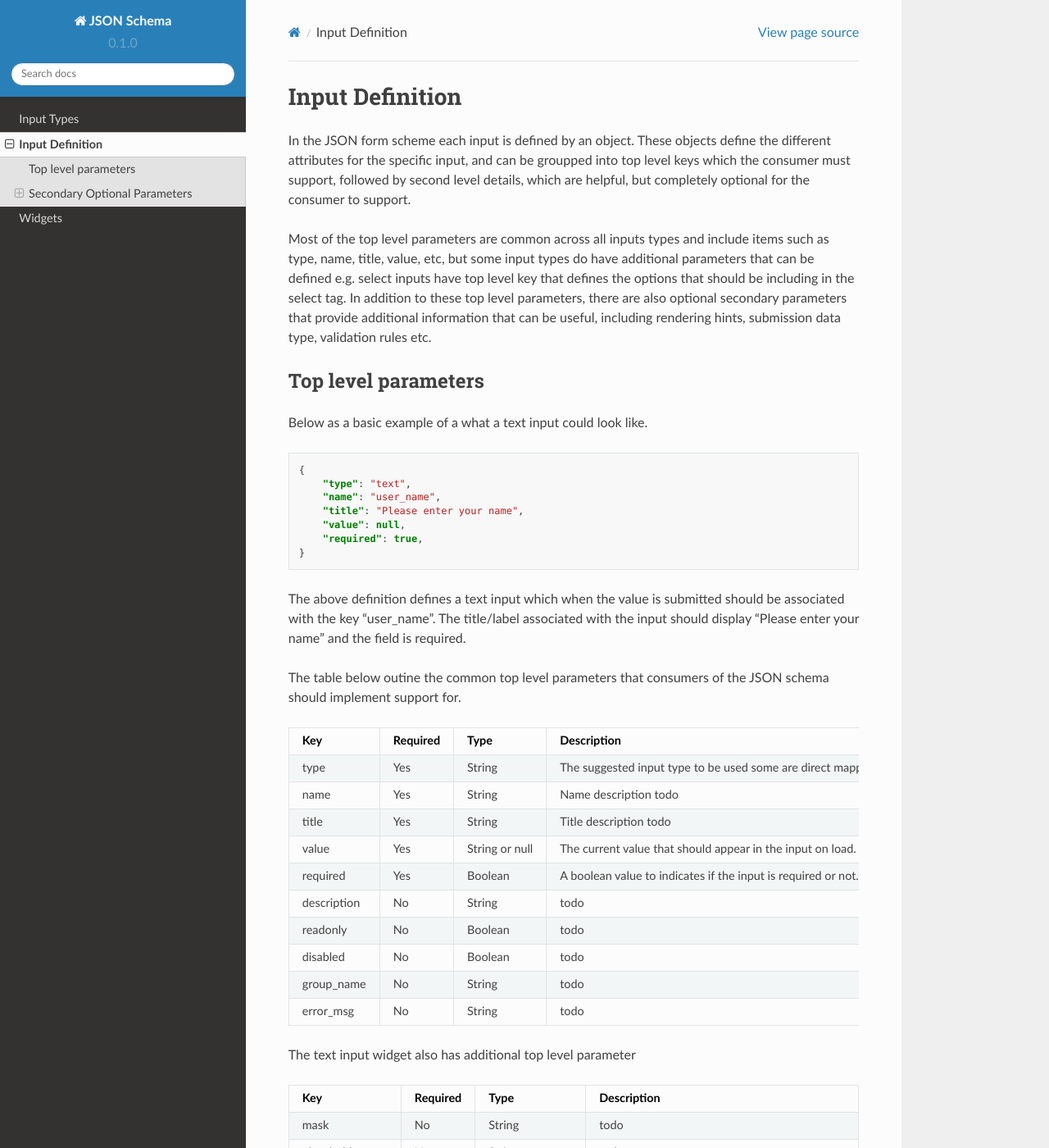
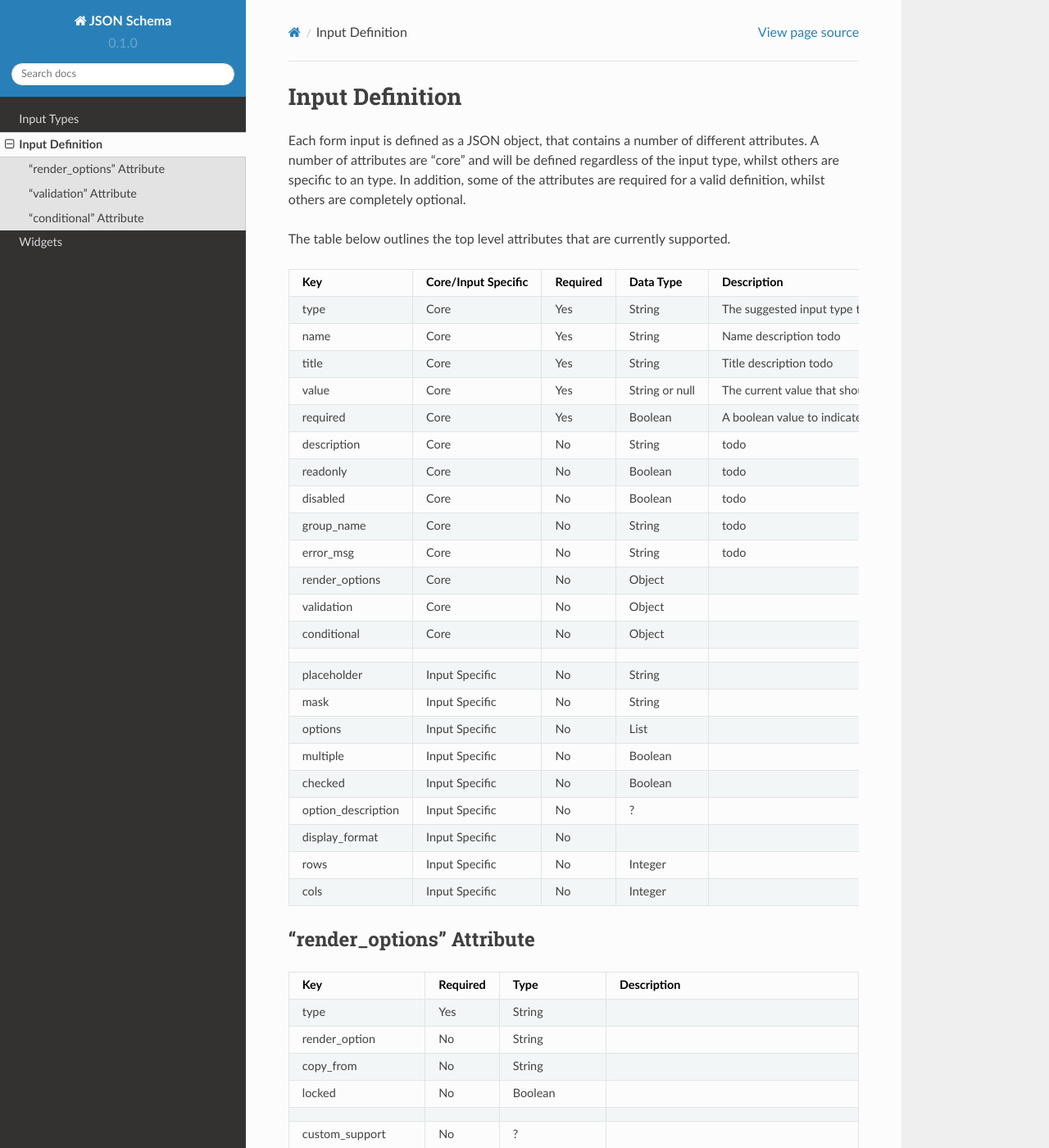
Before and after one commit to Mr-F/json-schemas, a Sphinx documentation site: the page built from docs/source/input_definition.rst, in a window 1280 px wide and 1400 px high. Shown: the whole window at 82% size. Built offline with Sphinx 7.4.7 and the Read the Docs theme 2.0.0, drawn with Linux system fonts in a browser that asks for light colours; pages that are not in the unit, such as notebooks, are missing from menus; some of the changed text lies outside the part shown.

Commit message:
Reworking the definition page.  Trying to find a good way to explain this.

```diff
--- a/docs/source/input_definition.rst
+++ b/docs/source/input_definition.rst
@@ -3,89 +3,62 @@
 Input Definition
 ================
 
-In the JSON form scheme each input is defined by an object.  These objects define the different attributes for the
-specific input, and can be groupped into top level keys which the consumer must support, followed by second level
-details, which are helpful, but completely optional for the consumer to support.
+Each form input is defined as a JSON object, that contains a number of different attributes.  A number of attributes
+are "core" and will be defined regardless of the input type, whilst others are specific to an type.  In addition, some
+of the attributes are required for a valid definition, whilst others are completely optional.
 
-Most of the top level parameters are common across all inputs types and include items such as type, name, title, value,
-etc, but some input types do have additional parameters that can be defined e.g. select inputs have top level key that
-defines the options that should be including in the select tag.  In addition to these top level parameters, there are
-also optional secondary parameters that provide additional information that can be useful, including rendering hints,
-submission data type, validation rules etc.
-
-Top level parameters
---------------------
-
-Below as a basic example of a what a text input could look like.
-
-.. code-block:: json
-
-    {
-        "type": "text",
-        "name": "user_name",
-        "title": "Please enter your name",
-        "value": null,
-        "required": true,
-    }
-
-The above definition defines a text input which when the value is submitted should be associated with the key
-"user_name".  The title/label associated with the input should display "Please enter your name" and the field is
-required.
-
-The table below outine the common top level parameters that consumers of the JSON schema should implement support for.
+The table below outlines the top level attributes that are currently supported.
 
 .. csv-table::
-    :header: Key, Required, Type, Description
-    :widths: 2, 1, 2, 5
+    :header: Key, Core/Input Specific, Required, Data Type, Description
+    :widths: 1, 1, 1, 2, 5
 
-    type, Yes, String, |type_description|
-    name, Yes, String, |name_description|
-    title, Yes, String, |title_description|
-    value, Yes, String or null, The current value that should appear in the input on load.
-    required, Yes, Boolean, |required_description|
-    description, No, String, |description_description|
-    readonly, No, Boolean, |readonly_description|
-    disabled, No, Boolean, |disabled_description|
-    group_name, No, String, |group_name_description|
-    error_msg, No, String, |error_msg_description|
+    type, Core, Yes, String, |type_description|
+    name, Core, Yes, String, |name_description|
+    title, Core, Yes, String, |title_description|
+    value, Core, Yes, String or null, The current value that should appear in the input on load.
+    required, Core, Yes, Boolean, |required_description|
+    description, Core, No, String, |description_description|
+    readonly, Core, No, Boolean, |readonly_description|
+    disabled, Core, No, Boolean, |disabled_description|
+    group_name, Core, No, String, |group_name_description|
+    error_msg, Core, No, String, |error_msg_description|
+    render_options, Core, No, Object,
+    validation, Core, No, Object,
+    conditional, Core, No, Object,
 
-The text input widget also has additional top level parameter
+    placeholder, Input Specific, No, String,
+    mask, Input Specific, No, String,
+    options, Input Specific, No, List,
+    multiple, Input Specific, No, Boolean,
+    checked, Input Specific, No, Boolean,
+    option_description, Input Specific, No, ?,
+    display_format, Input Specific, No,
+    rows, Input Specific, No, Integer,
+    cols, Input Specific, No, Integer,
 
-.. csv-table::
-    :header: Key, Required, Type, Description
-    :widths: 2, 1, 2, 5
-
-    mask, No, String, |mask_description|
-    placeholder, No, String, |placeholder_description|
-
-Secondary Optional Parameters
------------------------------
-
-Each of the secondary parameters are defined as an object.  The following are the currently supported secondary
-optional parameters, which are common across all input types.
-
-Key: rules
-**********
+"render_options" Attribute
+--------------------------
 
 .. csv-table::
     :header: Key, Required, Type, Description
     :widths: 2, 1, 2, 5
 
     type, Yes, String,
-    multiple, No, Boolean,
     render_option, No, String
-    custom_support, No, ?,
     copy_from, No, String,
     locked, No, Boolean,
+
+    custom_support, No, ?,
     derived_value, No, List,
     derived_options, No, Object,
-    display_format, No, ?,
     derived_lookup, No, String,
     derived_form_lookup, No, String,
 
-Key: validation
-***************
 
+
+"validation" Attribute
+----------------------
 The validation object contains information about generic validations that will be applied to the data being submitted.
 Obviously not all validations are possible to express in this manner, however, were possible information will be
 included to allow the consumer of the JSON schema to perform client side validation before submitting to the server.
@@ -103,8 +76,13 @@ Below is a simple example of a min, max validation rules
 For more information about validation rules and how they are expressed in the validaiton block please see TODO: LINK
 
 
-Key: conditional
-****************
+"conditional" Attribute
+-----------------------
+The conditional attribute, allows us to specify conditional logic on when and how specific fields should be displayed
+and if they are required to be answered.  For example, a previous input might ask the user to select a reason, with the
+final option being "other".  In these situation, the form designer might want to present a followup question to allow
+for a free text entry from the user.  However, for people that select one of the predefined values they would not need
+to answer this question.  This is what the conditional attributes defines.
 
 .. code-block::
 
@@ -125,3 +103,16 @@ Key: conditional
 
     conditions, Yes, Object, "An object that contains a list of keys which maps to other field names in the same form, and the values that is the input matches should be considered as meeting. If there are multiple field names in this object the results of each test should be ANDed together."
     conditional_required, No, Boolean, "If the condition are meet whether the input should be considered as being a required input before submitting."
+
+
+
+
+In this JSON scheme for form inputs, each input is defined as an object.  These objects define the different attributes for the
+specific input, and can be groupped into top level keys which the consumer must support, followed by second level
+details, which are helpful, but completely optional for the consumer to support.
+
+Most of the top level parameters are common across all inputs types and include items such as type, name, title, value,
+etc, but some input types do have additional parameters that can be defined e.g. select inputs have top level key that
+defines the options that should be including in the select tag.  In addition to these top level parameters, there are
+also optional secondary parameters that provide additional information that can be useful, including rendering hints,
+submission data type, validation rules etc.
--- a/docs/source/widgets/tel.rst
+++ b/docs/source/widgets/tel.rst
@@ -40,7 +40,7 @@ Parameters
    :header: Key, Required, Type, Description
    :widths: 2, 1, 2, 5
 
-    type, Yes, String, This will be "text". |type_description|
+    type, Yes, String, This will be "tel".
     name, Yes, String, |name_description|
     title, Yes, String, |title_description|
     value, Yes, String or null, ""
@@ -56,7 +56,6 @@ Parameters
     conditional_required, No, boolean, ""
 
 
-
 JSON Schema
 -----------
 
```
